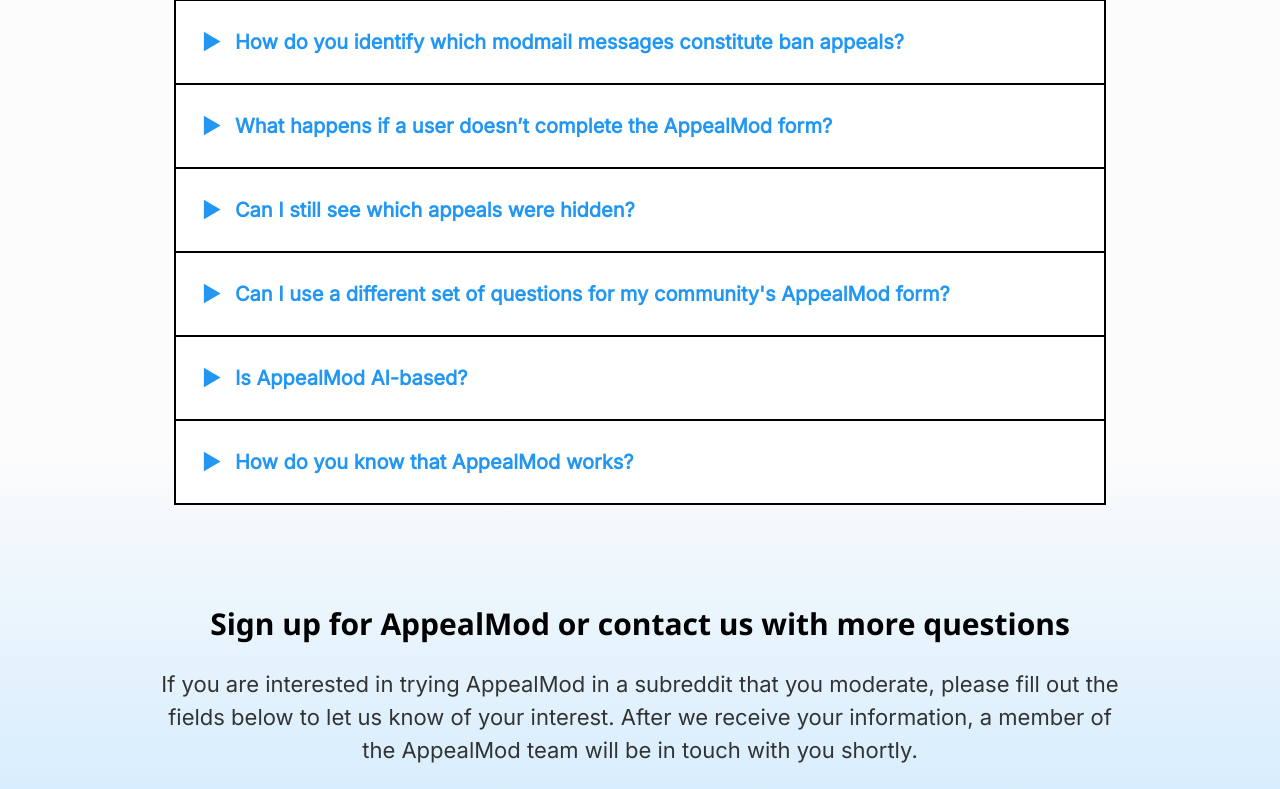
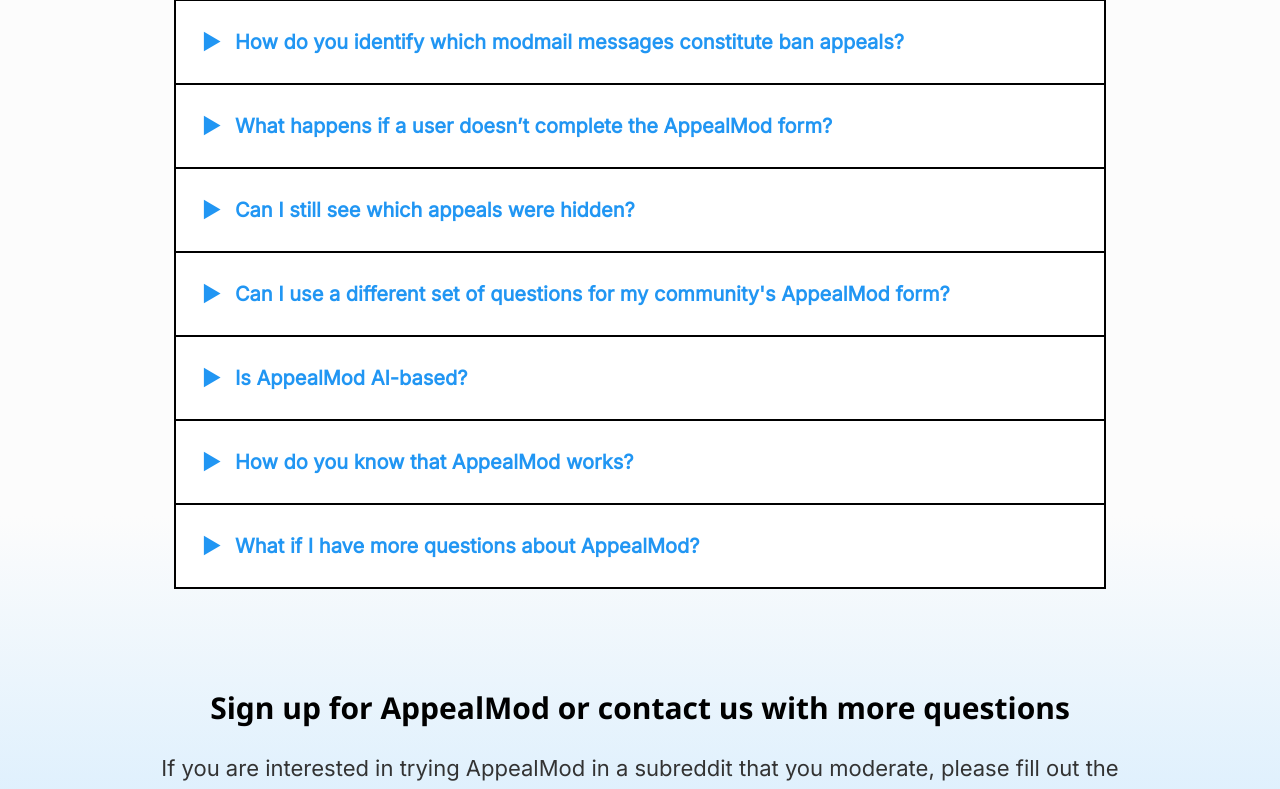
Before and after one commit to casmlab/appealmod, a Django app: page / in a window 1280 px wide. Shown: the part 2772-3561 px from the top of the page. Run offline with Django 5.2, Linux system fonts and the light colour scheme.

Commit message:
faq: Add missing entry

```diff
--- a/templates/blocks/faq.html
+++ b/templates/blocks/faq.html
@@ -106,6 +106,19 @@
                         </p>
                     </div>
                 </td></tr>
+                <tr><td style="background-color: white;">
+                    <button class="collapsible w3-text-blue">
+                        <span class="arrow-down">&#9654;</span>
+                        <span class="faq-caption">
+                            What if I have more questions about AppealMod?
+                        </span>
+                    </button>
+                    <div class="content">
+                        <p>
+                            Please get in touch with us by providing your information at the bottom of this page.
+                        </p>
+                    </div>
+                </td></tr>
                 <!-- Add more rows as needed -->
             </table>
         </div>
```
